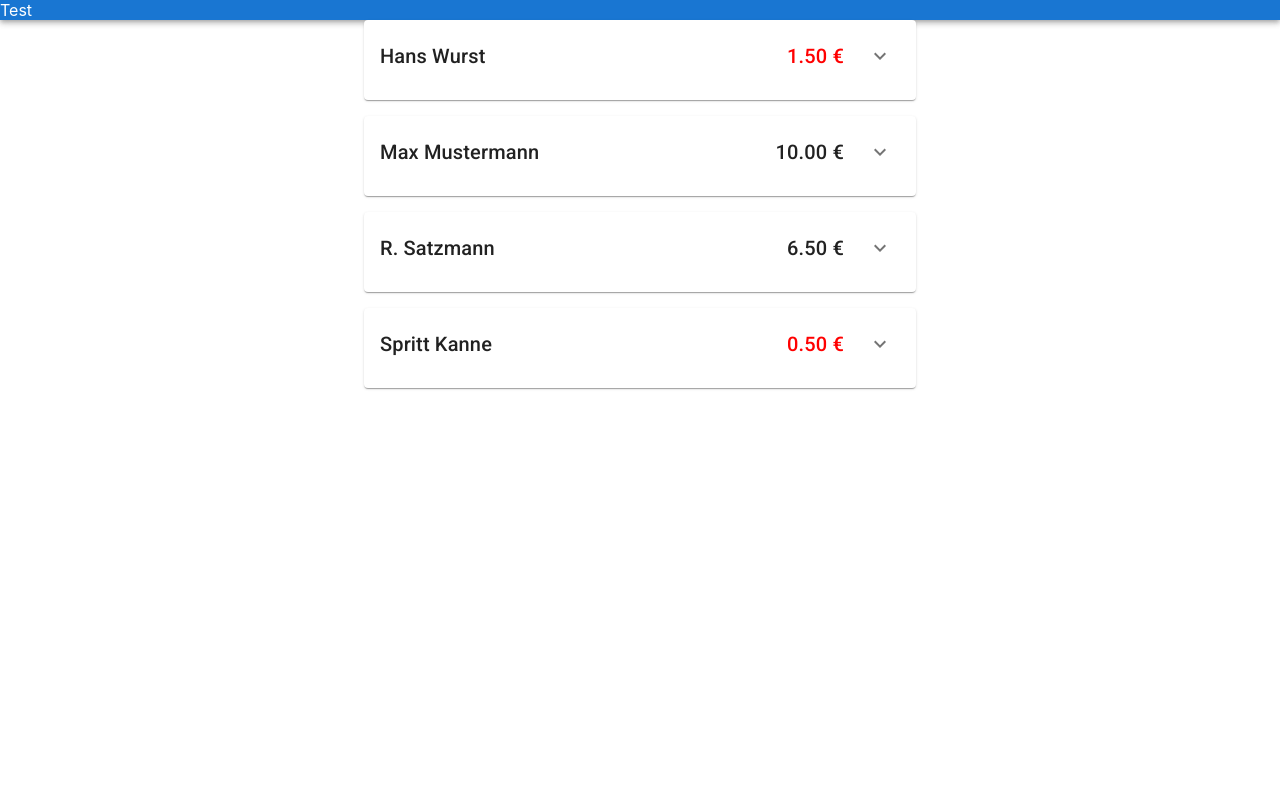
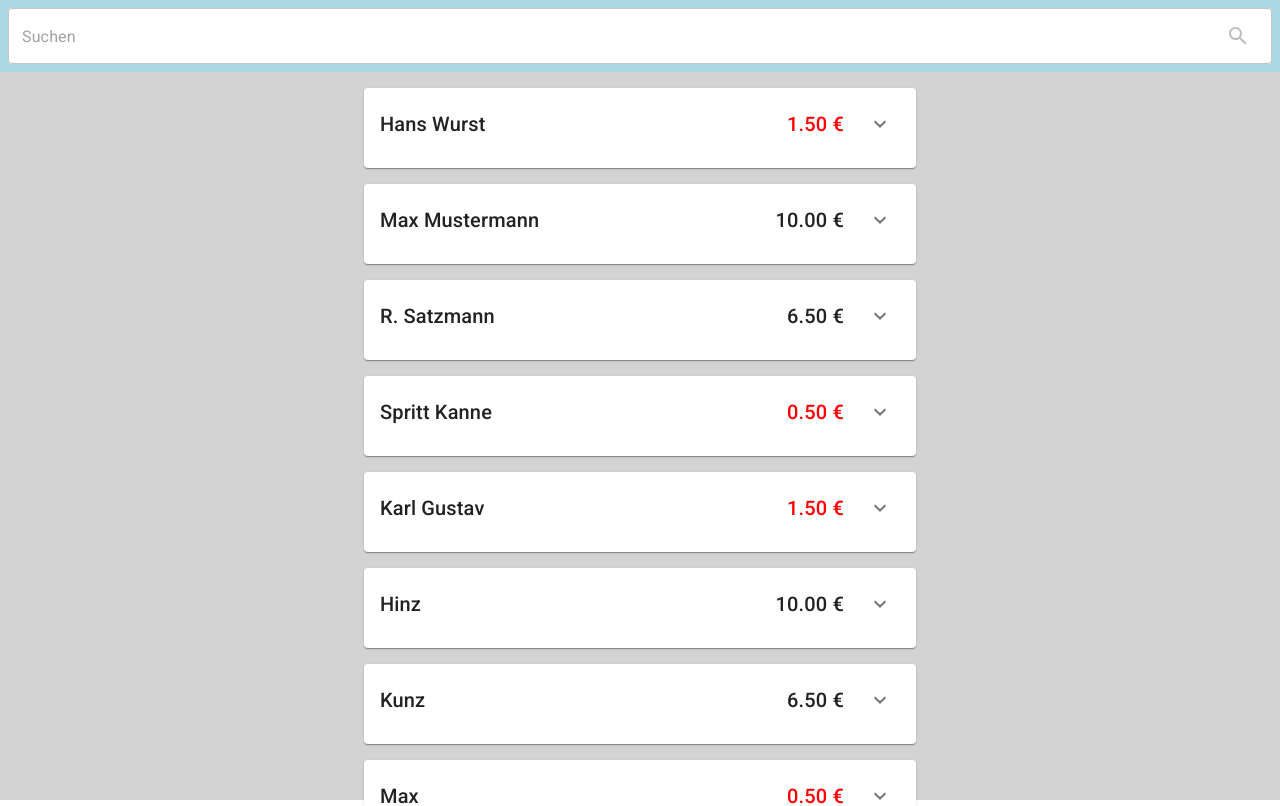
Before and after one commit to Ledditz/clubseite, a React (Create React App) app: page /home in a window 1280 px wide. Shown: the top 806 px of the page. Built offline with nearby package versions, Linux system fonts and the light colour scheme.

Commit message:
add searchbar and filter function

```diff
--- a/src/components/Home.tsx
+++ b/src/components/Home.tsx
@@ -1,5 +1,6 @@
-import { Stack } from '@mui/material';
 import React, { useState } from 'react';
+import { Box, Stack } from '@mui/material';
+import SearchBar from './SearchBar';
 import BuyDialog from './userCard/BuyDialog';
 import RechargeDialog from './userCard/RechargeDialog';
 import UserCard from './userCard/UserCard';
@@ -22,6 +23,18 @@ const userDataMock: user[] = [
     { name: "Hans Wurst", amount: 1.5 },
     { name: "Max Mustermann", amount: 10 },
     { name: "R. Satzmann", amount: 6.5 },
+    { name: "Spritt Kanne", amount: 0.5 },
+    { name: "Karl Gustav", amount: 1.5 },
+    { name: "Hinz", amount: 10 },
+    { name: "Kunz", amount: 6.5 },
+    { name: "Max", amount: 0.5 },
+    { name: "Moritz", amount: 1.5 },
+    { name: "Dings Bums", amount: 10 },
+    { name: "R. Satzmann", amount: 6.5 },
+    { name: "Spritt Kanne", amount: 0.5 },
+    { name: "Hans Günther", amount: 1.5 },
+    { name: "Max Mustermann", amount: 10 },
+    { name: "R. Satzmann", amount: 6.5 },
     { name: "Spritt Kanne", amount: 0.5 }
 ]
 
@@ -30,6 +43,8 @@ const Home = () => {
     const [dialogOpen, setDialogOpen] = useState<string>('')
     const [drinkData, setDrinkData] = useState<any>({})
     const [rechargeData, setRechargeData] = useState<any>({})
+    const [filteredUserData, setFilteredUserData] = useState<user[]>([])
+
 
     const handleExpandChange = (idx: number) => {
         setIsExpanded(idx === isExpanded ? -1 : idx)
@@ -50,13 +65,32 @@ const Home = () => {
         // console.log(rechargeObj)
         setRechargeData(rechargeObj)
         setDialogOpen('recharge')
+    }
 
+    const handleInputChange = (_term: string) => {
+        let newData: user[] = []
+        if (_term === '') {
+            newData = userDataMock
+        } else {
+            const lowerCaseSearchTerm = _term.toLowerCase()
+            newData = userDataMock.filter(user => {
+                const lowerCaseUserName = user.name.toLowerCase();
+                return lowerCaseUserName.indexOf(lowerCaseSearchTerm) !== -1
+            })
+
+        }
+        setFilteredUserData(newData)
+        // console.log(_term)
     }
 
     return (
-        <div>
+
+        <Box >
+            <Box padding={1} bgcolor="lightblue" marginBottom={2}>
+                <SearchBar onInputChange={handleInputChange} />
+            </Box>
             <Stack direction="column" alignItems="flex-start" justifyContent="center">
-                {userDataMock.map((user, idx) =>
+                {filteredUserData.map((user, idx) =>
                     <UserCard
                         key={idx}
                         name={user.name}
@@ -70,7 +104,8 @@ const Home = () => {
             </Stack>
             <BuyDialog open={dialogOpen === 'buy'} onClose={handleCloseDialog} drinksData={drinkData} />
             <RechargeDialog open={dialogOpen === 'recharge'} onClose={handleCloseDialog} rechargeObj={rechargeData} />
-        </div>
+        </Box>
+
     )
 }
 
--- /dev/null
+++ b/src/components/SearchBar.tsx
@@ -0,0 +1,63 @@
+import React, { useEffect, useState } from 'react';
+import { IconButton, InputAdornment, OutlinedInput } from '@mui/material';
+import { Close, Search } from '@mui/icons-material';
+
+interface SearchBarProps {
+    onInputChange: (term: string) => void
+}
+
+export default function SearchBar(props: SearchBarProps) {
+    const { onInputChange } = props
+    const [value, setValue] = useState<string>('')
+    const debouncedSearchTerm = useDebounce(value, value === '' ? 0 : 500)
+
+    const handleChange = (event: React.ChangeEvent<HTMLInputElement>) => {
+        setValue(event.target.value.trim())
+    }
+
+    useEffect(() => {
+        onInputChange(debouncedSearchTerm)
+    }, [debouncedSearchTerm])
+
+    return (
+        <OutlinedInput
+            sx={{ backgroundColor: "#ffffff" }}
+            placeholder="Suchen"
+            fullWidth
+            endAdornment={
+                <InputAdornment position="end">
+                    <IconButton
+                        onClick={() => setValue('')}
+                        disabled={value === ''}
+                    >
+                        {value === '' ? <Search /> : <Close />}
+                    </IconButton>
+                </InputAdornment>
+            }
+            value={value}
+            onChange={handleChange}
+        />
+
+    );
+}
+
+function useDebounce(value: any, delay: number) {
+    // State and setters for debounced value
+    const [debouncedValue, setDebouncedValue] = useState(value);
+    useEffect(
+        () => {
+            // Update debounced value after delay
+            const handler = setTimeout(() => {
+                setDebouncedValue(value);
+            }, delay);
+            // Cancel the timeout if value changes (also on delay change or unmount)
+            // This is how we prevent debounced value from updating if value is changed ...
+            // .. within the delay period. Timeout gets cleared and restarted.
+            return () => {
+                clearTimeout(handler);
+            };
+        },
+        [value, delay] // Only re-call effect if value or delay changes
+    );
+    return debouncedValue;
+}
--- a/src/components/userCard/BuyDialog.tsx
+++ b/src/components/userCard/BuyDialog.tsx
@@ -26,7 +26,7 @@ const BuyDialog = (props: BuyDialogProps) => {
     }
 
     return (
-        <Dialog open={open} onClose={() => handleClose('cancel')}>
+        <Dialog open={open} onClose={() => handleClose('cancel')} fullWidth={true}>
             <DialogTitle>
                 Kauf bestätigen
             </DialogTitle>
--- a/src/components/userCard/CardFlyout.tsx
+++ b/src/components/userCard/CardFlyout.tsx
@@ -1,5 +1,5 @@
 import React, { useState } from 'react';
-import { Avatar, Button, CardContent, Stack, styled, Tab, Tabs, Typography } from '@mui/material';
+import { Button, CardContent, Stack, styled, Tab, Tabs } from '@mui/material';
 import Counter from './DrinkCounter';
 import TabContent from '../styledComponents/TabContent';
 import ButtonCircle from '../styledComponents/ButtonCircles';
@@ -85,7 +85,7 @@ const CardFylout = (props: CardFlyoutProps) => {
                 <Stack direction="row" spacing={2} justifyContent='center'>
                     {presets.map((pre, idx) =>
                         <Button key={idx} onClick={() => onRechargeClick(pre)}>
-                            <ButtonCircle >{pre}</ButtonCircle>
+                            <ButtonCircle >{pre}€</ButtonCircle>
                         </Button>
                     )}
                     <Button onClick={() => onRechargeClick('new')}>
--- a/src/index.tsx
+++ b/src/index.tsx
@@ -5,21 +5,20 @@ import App from './App';
 import reportWebVitals from './reportWebVitals';
 import { BrowserRouter, Route, Routes } from 'react-router-dom';
 import Home from './components/Home';
-import { AppBar } from '@mui/material';
+import { Box } from '@mui/material';
 
 const root = ReactDOM.createRoot(
   document.getElementById('root') as HTMLElement
 );
 root.render(
+  <Box bgcolor={"lightgray"} height="100vh">
     <BrowserRouter>
-    <AppBar position='static'>
-      Test
-    </AppBar>
       <Routes>
         <Route path="/" element={<App />} />
         <Route path="/home" element={<Home />} />
       </Routes>
     </BrowserRouter>
+  </Box>
 );
 
 // If you want to start measuring performance in your app, pass a function
```
Also changed, not shown: src/components/AppBar.tsx (deleted, +0 -11 lines). Lines whose indentation alone changed are shown as unchanged.
